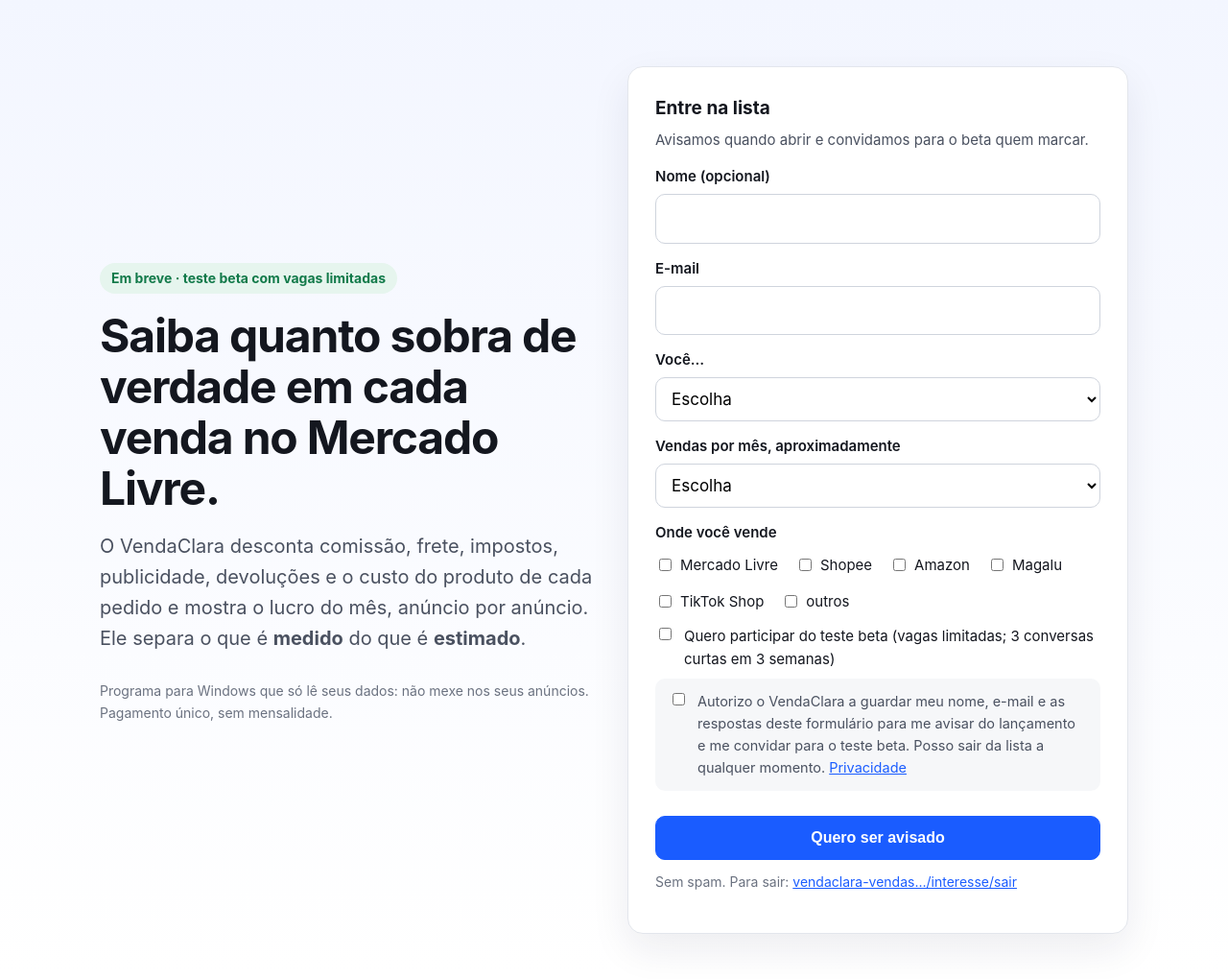
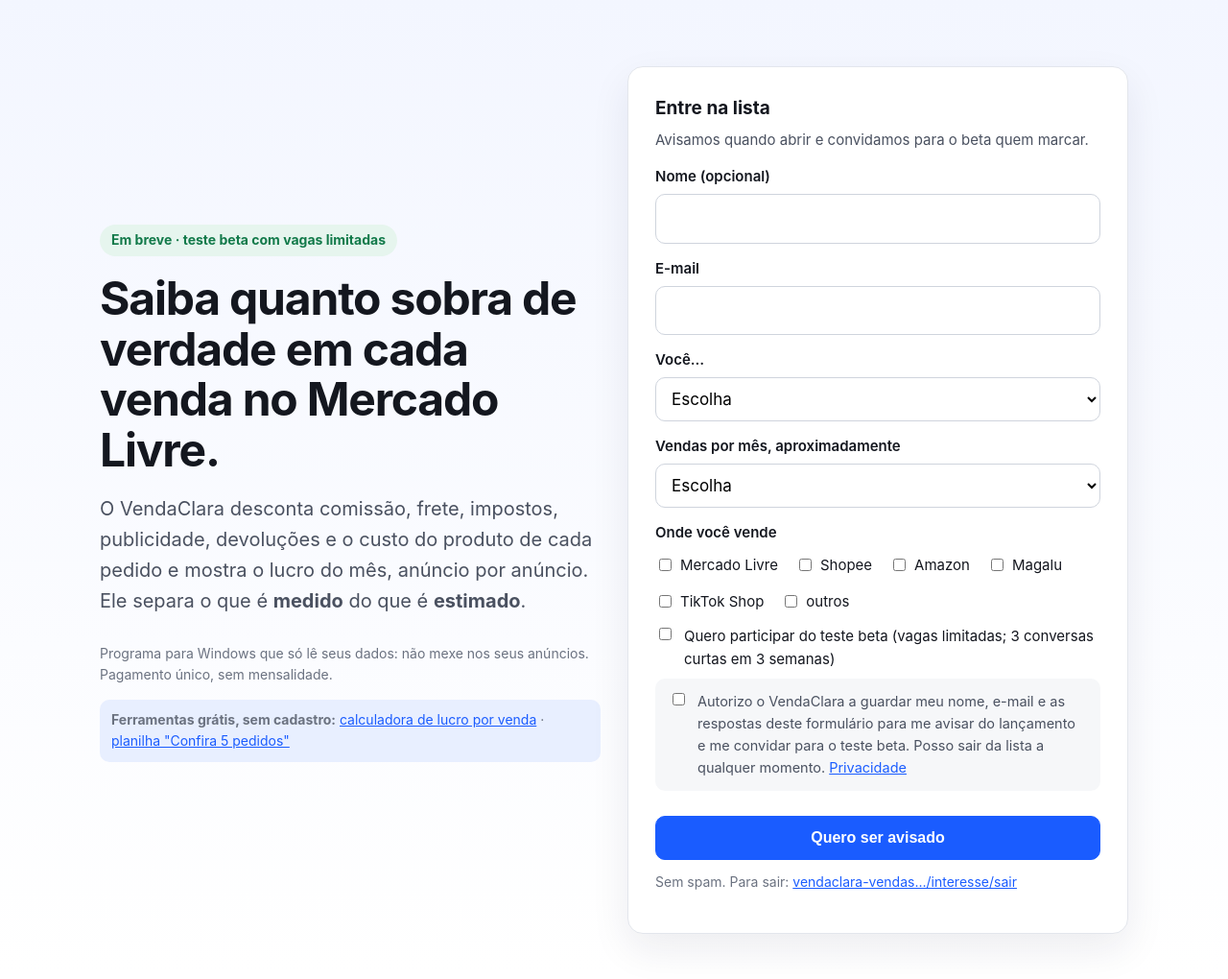
Before and after one commit to pedrovcrm/vendaclara-downloads, a plain HTML site: page prelancamento.html in a window 1280 px wide. Shown: the part 68-1088 px from the top of the page at 96% size. Drawn offline with Linux system fonts and the light colour scheme; no server answers.

Commit message:
Site de vendas 2026-11-16

```diff
--- a/prelancamento.html
+++ b/prelancamento.html
@@ -69,6 +69,7 @@ footer{padding:40px 0;border-top:1px solid var(--line);font-size:14px;color:var(
     <h1>Saiba quanto sobra de verdade em cada venda no Mercado Livre.</h1>
     <p class="l">O VendaClara desconta comissão, frete, impostos, publicidade, devoluções e o custo do produto de cada pedido e mostra o lucro do mês, anúncio por anúncio. Ele separa o que é <b>medido</b> do que é <b>estimado</b>.</p>
     <p class="nota">Programa para Windows que só lê seus dados: não mexe nos seus anúncios. Pagamento único, sem mensalidade.</p>
+    <p class="nota" style="background:var(--brand2);border-radius:10px;padding:10px 12px"><b>Ferramentas grátis, sem cadastro:</b> <a href="calculadora.html?origem=lista">calculadora de lucro por venda</a> · <a href="img/conferir-5-pedidos-mercado-livre.xlsx" download onclick="try{fetch('https://vendaclara-vendas.vendaclara.workers.dev/v?p=planilha&amp;o=lista',{mode:'no-cors',keepalive:true})}catch(e){}">planilha "Confira 5 pedidos"</a></p>
   </div>
   <form class="form" id="lista" method="post" action="https://vendaclara-vendas.vendaclara.workers.dev/interesse">
     <h3 style="margin:0">Entre na lista</h3>
```
